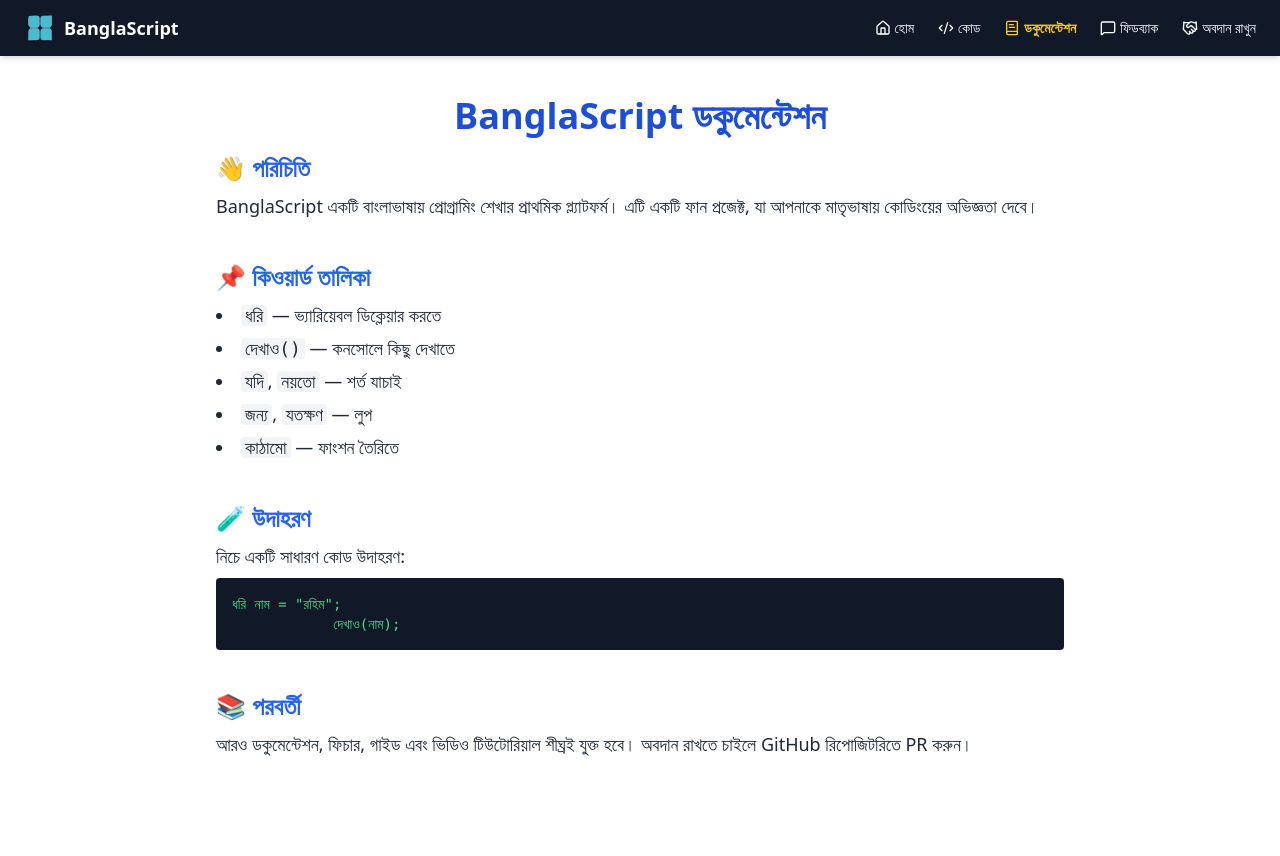
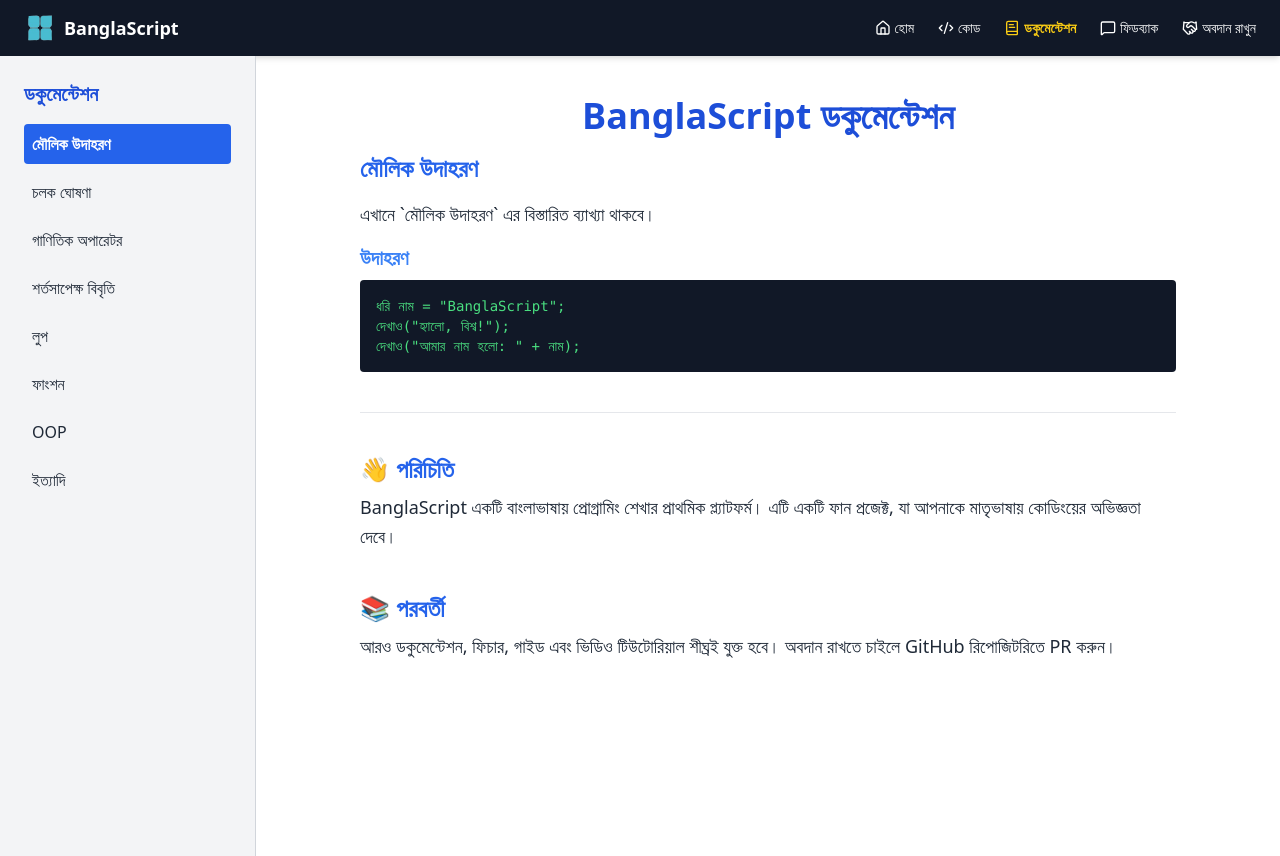
Before and after one commit to robinNcode/banglascript, a React (Vite) app: page /docs in a window 1280 px wide. Before the commit the page ends 800 px from the top, so only its background shows below. Built offline with nearby package versions, Linux system fonts and the light colour scheme.

Commit message:
update: bengali digit arithmetic feature added. wip: Documentation adding

```diff
--- a/src/lib/error_translator.ts
+++ b/src/lib/error_translator.ts
@@ -1,15 +1,31 @@
 export function translateErrorToBengali(message: string): string {
+  // Translation dictionary
   const dictionary: Record<string, string> = {
-    'Unknown node type': 'অজানা নোড টাইপ',
-    'ত্রুটিঃ অঘোষিত চলক': 'ত্রুটিঃ অঘোষিত চলক',
+    'is not defined': 'সংজ্ঞায়িত করা হয়নি',
     'Unexpected token': 'অপ্রত্যাশিত টোকেন',
     'Syntax error': 'সিনট্যাক্স ত্রুটি',
+    'Unknown node type': 'অজানা নোড টাইপ',
   };
 
+  // Check for variable not defined error
+  const notDefinedMatch = message.match(/(.*) is not defined/);
+  if (notDefinedMatch) {
+    const varName = notDefinedMatch[1];
+    return `ভুলঃ "${varName}" ${dictionary['is not defined']}`;
+  }
+
+  // Check for other general errors
   for (const key in dictionary) {
     if (message.includes(key)) {
-      return dictionary[key];
+      return `ভুলঃ ${dictionary[key]}`;
     }
   }
-  return 'অজানা ত্রুটি ঘটেছে, অনুগ্রহ করে কোড পরীক্ষা করুন: \n' + message;
+
+  // Fallback for Jison parser errors (which are pre-formatted)
+  if (message.startsWith('ভুল, লাইন নংঃ')) {
+    return message;
+  }
+
+  // Fallback for other untranslated errors
+  return `একটি অজানা ত্রুটি ঘটেছেঃ ${message}`;
 }
--- a/src/lib/parser.ts
+++ b/src/lib/parser.ts
@@ -1,6 +1,16 @@
-// @ts-ignore
 import banglascript_parser from './banglascript_parser.mjs';
 
 export function parse(input: string): any {
+  try {
     return (banglascript_parser as any).parse(input);
+  } catch (err: any) {
+    if (err.hash && err.hash.loc) {
+      const { first_line, last_line, first_column, last_column } = err.hash.loc;
+      const message = err.message.split('\n').slice(2).join('\n'); // Clean up the error message
+      throw new Error(`ভুল, লাইন নংঃ ${first_line}
+ ${message}
+ অনুগ্রহ করে কোড পরীক্ষা করুন।`);
+    }
+    throw err;
+  }
 }
--- a/src/lib/transpiler.ts
+++ b/src/lib/transpiler.ts
@@ -5,6 +5,15 @@
  */
 
 const declaredVariables = new Set<string>();
+
+// Helper function to convert Bengali digits to English digits
+function convertBengaliToEnglish(bengaliNumber: string): string {
+    const bengaliDigits: { [key: string]: string } = {
+        '০': '0', '১': '1', '২': '2', '৩': '3', '৪': '4',
+        '৫': '5', '৬': '6', '৭': '7', '৮': '8', '৯': '9'
+    };
+    return bengaliNumber.replace(/[০-৯]/g, (digit) => bengaliDigits[digit]);
+}
 
 export function transpile(node: any): string {
     if (!node || typeof node !== 'object') {
@@ -28,9 +37,9 @@ export function transpile(node: any): string {
         case 'AssignmentExpression':
             { const varAssignName = node.left.name;
 
-            // Throw error if variable is not declared
             if (!declaredVariables.has(varAssignName)) {
-                throw new Error(`ত্রুটিঃ অঘোষিত চলক "${varAssignName}"`);
+                declaredVariables.add(varAssignName); // Add to declared set
+                return `let ${varAssignName} ${node.operator} ${transpile(node.right)};`;
             }
 
             return `${varAssignName} ${node.operator} ${transpile(node.right)};`; }
@@ -39,9 +48,12 @@ export function transpile(node: any): string {
             return `console.log(${node.arguments.map(transpile).join(', ')});`;
 
         case 'Literal':
-            return typeof node.value === 'string'
-                ? `"${node.value}"`
-                : String(node.value);
+            if (typeof node.value === 'string') {
+                return `"${node.value}"`;
+            }
+            // Convert Bengali numbers to English before processing
+            const valueStr = String(node.value);
+            return convertBengaliToEnglish(valueStr);
 
         case 'Identifier':
             return node.name;
--- a/src/pages/Docs.tsx
+++ b/src/pages/Docs.tsx
@@ -1,39 +1,114 @@
+import { useState } from 'react';
 import Navbar from '../components/Navbar';
 
+const topics = [
+  { id: 'basics', title: 'মৌলিক উদাহরণ', example: `ধরি নাম = "BanglaScript";
+দেখাও("হ্যালো, বিশ্ব!");
+দেখাও("আমার নাম হলো: " + নাম);` },
+  { id: 'variables', title: 'চলক ঘোষণা', example: `ধরি বয়স = 25;
+ধরি নাম = "করিম";
+ধরি সফল = সত্যি;` },
+  { id: 'operators', title: 'গাণিতিক অপারেটর', example: `ধরি ক = 10;
+ধরি খ = 5;
+ধরি যোগফল = ক + খ; // যোগ
+ধরি বিয়োগফল = ক - খ; // বিয়োগ
+ধরি গুণফল = ক * খ; // গুণ
+ধরি ভাগফল = ক / খ; // ভাগ
+দেখাও(যোগফল);` },
+  { id: 'conditionals', title: 'শর্তসাপেক্ষ বিবৃতি', example: `ধরি বয়স = 18;
+যদি (বয়স >= 18) {
+  দেখাও("আপনি ভোট দিতে পারেন।");
+} নয়তো {
+  দেখাও("আপনি ভোট দিতে পারেন না।");
+}` },
+  { id: 'loops', title: 'লুপ', example: `// জন্য লুপ
+জন্য (ধরি i = 0; i < 5; i = i + 1) {
+  দেখাও("লুপ চলছে: " + i);
+}
+
+// যতক্ষণ লুপ
+ধরি j = 0;
+যতক্ষণ (j < 3) {
+  দেখাও("j এর মান: " + j);
+  j = j + 1;
+}` },
+  { id: 'functions', title: 'ফাংশন', example: `কাঠামো যোগ(ক, খ) {
+  ফিরিয়ে দাও(ক + খ);
+}
+
+ধরি ফলাফল = যোগ(5, 3);
+দেখাও(ফলাফল);` },
+  { id: 'oop', title: 'OOP', example: `// OOP ধারণা
+কাঠামো গাড়ি(ব্র্যান্ড) {
+  ধরি এই.ব্র্যান্ড = ব্র্যান্ড;
+  কাঠামো চালাও() {
+    দেখাও(এই.ব্র্যান্ড + " চলছে।");
+  }
+}
+
+ধরি আমারগাড়ি = নতুন গাড়ি("টয়োটা");
+আমারগাড়ি.চালাও();` },
+  { id: 'etc', title: 'ইত্যাদি', example: `// এটি একটি placeholder, ভবিষ্যতে আরও টপিক আসবে।
+দেখাও("আরো ফিচার শীঘ্রই আসছে...");` },
+];
+
 export default function Docs() {
+  const [activeTopic, setActiveTopic] = useState(topics[0].id);
+  const activeContent = topics.find(topic => topic.id === activeTopic);
+
   return (
     <>
       <Navbar />
-      <div className="max-w-4xl mx-auto px-6 py-10 text-gray-800">
+      <div className="flex min-h-screen">
+        {/* Sidebar */}
+        <div className="w-64 bg-gray-100 p-6 border-r border-gray-300">
+          <h2 className="text-xl font-bold mb-4 text-blue-700">ডকুমেন্টেশন</h2>
+          <ul>
+            {topics.map((topic) => (
+              <li key={topic.id} className="mb-2">
+                <button
+                  onClick={() => setActiveTopic(topic.id)}
+                  className={`w-full text-left p-2 rounded transition-colors duration-200
+                              ${activeTopic === topic.id
+                    ? 'bg-blue-600 text-white font-semibold'
+                    : 'text-gray-800 hover:bg-blue-100'
+                  }`}
+                >
+                  {topic.title}
+                </button>
+              </li>
+            ))}
+          </ul>
+        </div>
+
+        {/* Main Content Area */}
+        <div className="flex-1 p-10 max-w-4xl mx-auto text-gray-800">
           <h1 className="text-4xl font-bold mb-4 text-center text-blue-700">BanglaScript ডকুমেন্টেশন</h1>
 
+          {/* Dynamic Content based on selection */}
+          {activeContent && (
             <section className="mb-10">
+              <h2 className="text-2xl font-semibold mb-4 text-blue-600">{activeContent.title}</h2>
+              <p className="mb-4 text-lg">
+                এখানে `{activeContent.title}` এর বিস্তারিত ব্যাখ্যা থাকবে।
+              </p>
+
+              <h3 className="text-xl font-semibold mb-2 text-blue-500">উদাহরণ</h3>
+              <pre className="bg-gray-900 text-green-400 p-4 rounded text-sm overflow-auto">
+                <code>
+                  {activeContent.example}
+                </code>
+              </pre>
+            </section>
+          )}
+
+          {/* Original sections (if you want to keep them) */}
+          <section className="mt-10 mb-10 border-t pt-10">
             <h2 className="text-2xl font-semibold mb-2 text-blue-600">👋 পরিচিতি</h2>
             <p className="text-lg leading-relaxed">
-            BanglaScript একটি বাংলাভাষায় প্রোগ্রামিং শেখার প্রাথমিক প্ল্যাটফর্ম। এটি একটি ফান প্রজেক্ট, যা আপনাকে মাতৃভাষায় কোডিংয়ের অভিজ্ঞতা দেবে।
+              BanglaScript একটি বাংলাভাষায় প্রোগ্রামিং শেখার প্রাথমিক প্ল্যাটফর্ম। এটি একটি ফান প্রজেক্ট, যা আপনাকে মাতৃভাষায় কোডিংয়ের অভিজ্ঞতা দেবে।
             </p>
           </section>
-
-        <section className="mb-10">
-          <h2 className="text-2xl font-semibold mb-2 text-blue-600">📌 কিওয়ার্ড তালিকা</h2>
-          <ul className="list-disc list-inside text-lg space-y-1">
-            <li><code className="bg-gray-100 px-1 rounded">ধরি</code> — ভ্যারিয়েবল ডিক্লেয়ার করতে</li>
-            <li><code className="bg-gray-100 px-1 rounded">দেখাও()</code> — কনসোলে কিছু দেখাতে</li>
-            <li><code className="bg-gray-100 px-1 rounded">যদি</code>, <code className="bg-gray-100 px-1 rounded">নয়তো</code> — শর্ত যাচাই</li>
-            <li><code className="bg-gray-100 px-1 rounded">জন্য</code>, <code className="bg-gray-100 px-1 rounded">যতক্ষণ</code> — লুপ</li>
-            <li><code className="bg-gray-100 px-1 rounded">কাঠামো</code> — ফাংশন তৈরিতে</li>
-          </ul>
-        </section>
-
-        <section className="mb-10">
-          <h2 className="text-2xl font-semibold mb-2 text-blue-600">🧪 উদাহরণ</h2>
-          <p className="mb-2 text-lg">নিচে একটি সাধারণ কোড উদাহরণ:</p>
-          <pre className="bg-gray-900 text-green-400 p-4 rounded text-sm overflow-auto">
-            {`ধরি নাম = "রহিম";
-            দেখাও(নাম);`}
-          </pre>
-        </section>
-
           <section>
             <h2 className="text-2xl font-semibold mb-2 text-blue-600">📚 পরবর্তী</h2>
             <p className="text-lg">
@@ -41,6 +116,7 @@ export default function Docs() {
             </p>
           </section>
         </div>
+      </div>
     </>
   );
 }
```
Also changed, not shown: 1 other file (tests, documents, lock files or other folders). Lines whose indentation alone changed are shown as unchanged.
